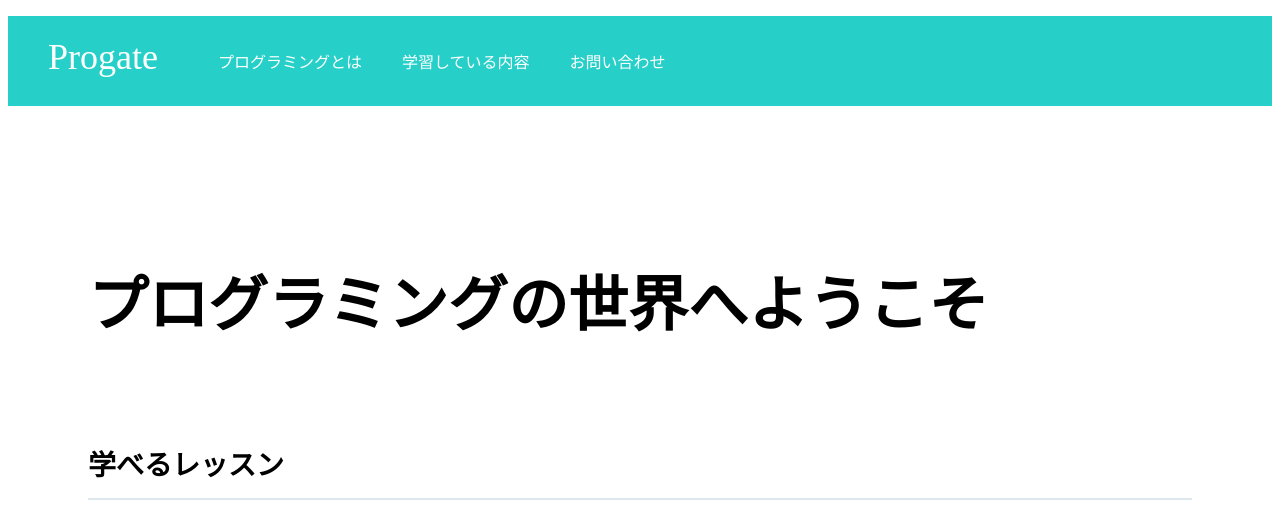
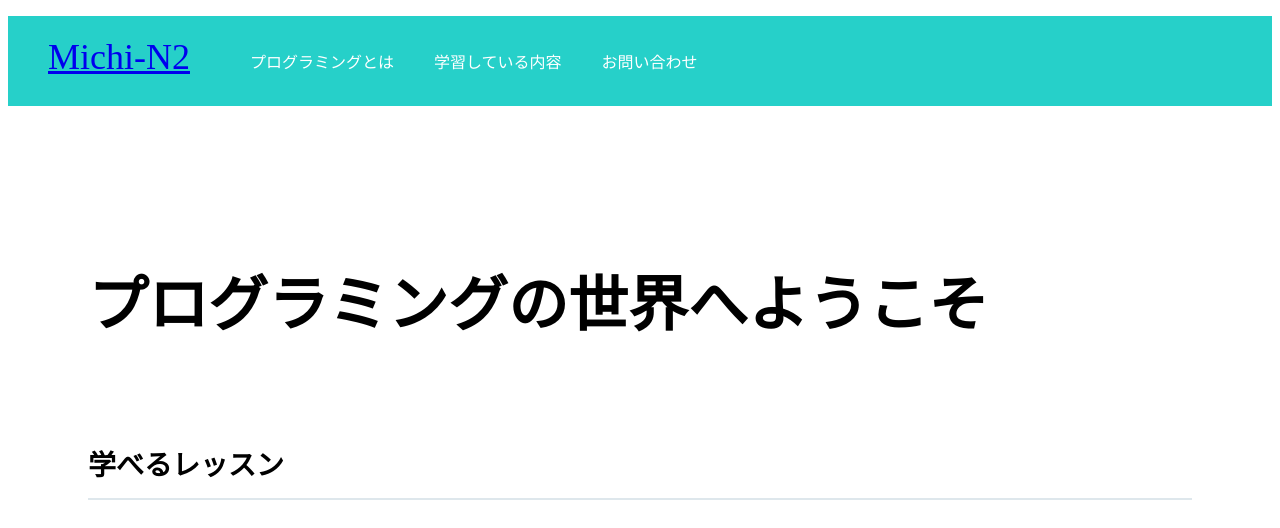
Before and after one commit to michi-N2/michi-N2.github.io, a plain HTML site: page page/menu.html in a window 1280 px wide. Shown: the top 528 px of the page. Drawn offline with Linux system fonts and the light colour scheme.

Commit message:
Update menu.html

```diff
--- a/page/menu.html
+++ b/page/menu.html
@@ -2,12 +2,12 @@
 <html>
   <head>
     <meta charset="utf-8">
-    <title>Progate</title>
+    <title>N2のメニュー</title>
     <link rel="stylesheet" href="menu.css">
   </head>
   <body>
     <div class="header">
-      <div class="header-logo">Progate</div>
+      <div class="header-logo"><a href="https://michi-n2.github.io/">Michi-N2</a></div>
       <div class="header-list">
         <ul>
           <li>プログラミングとは</li>
```
